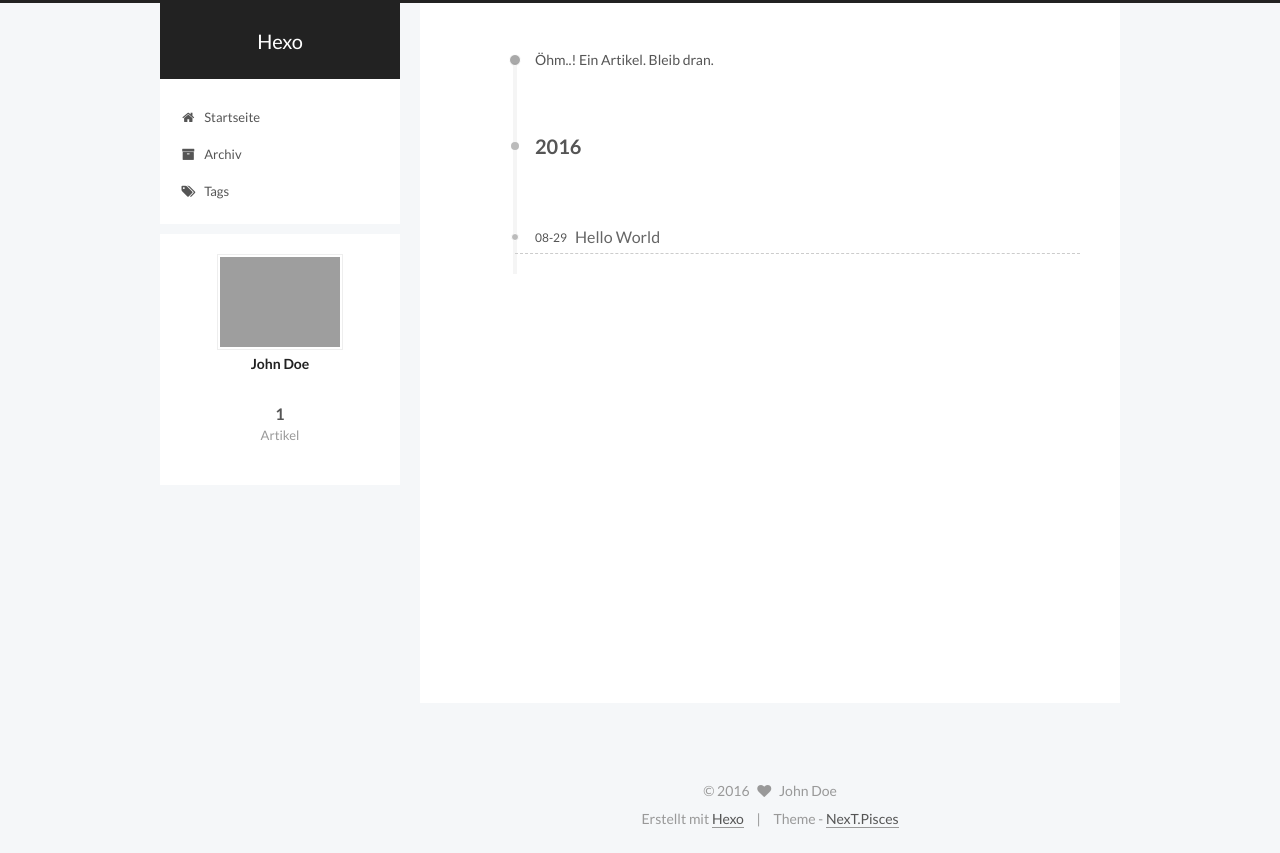
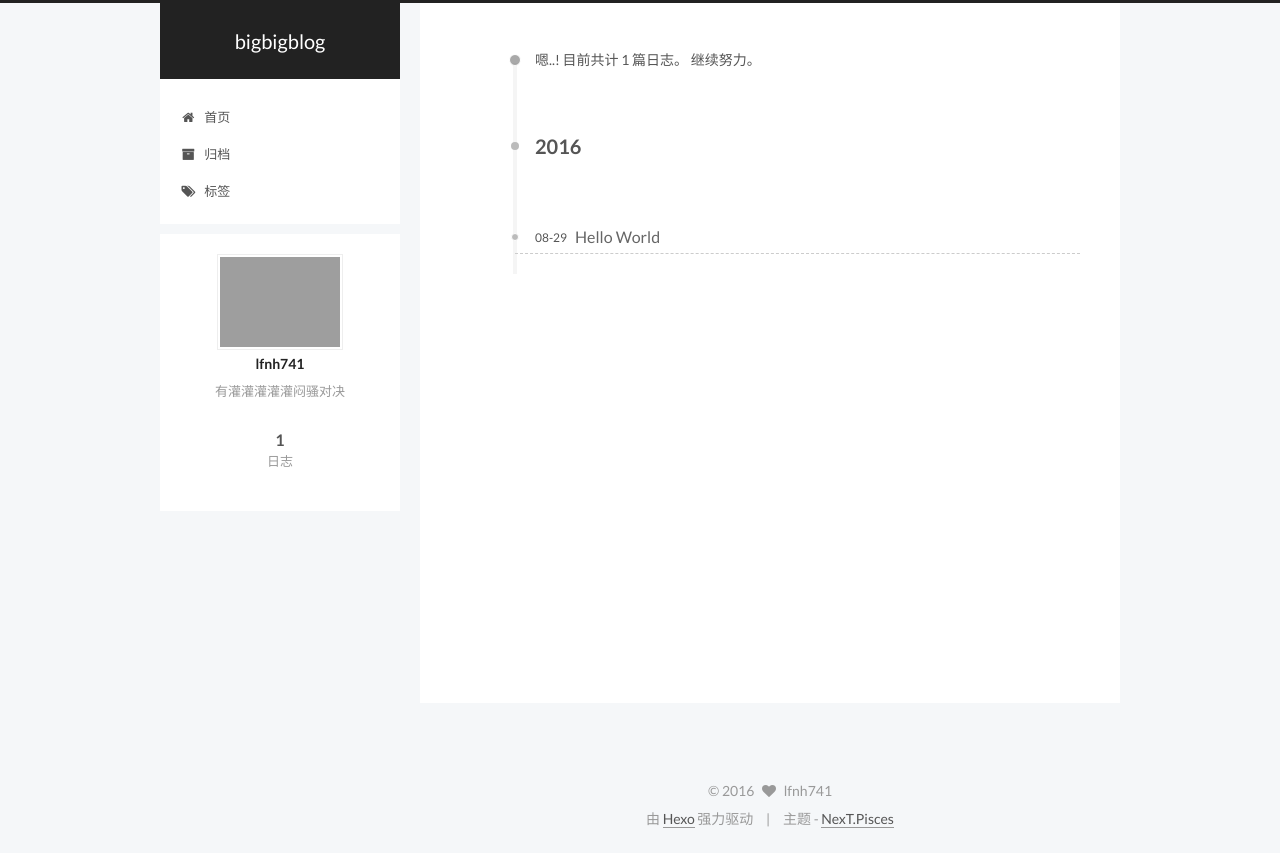
Before and after one commit to lfnh741/lfnh741.github.io, a plain HTML site: page archives/2016/08/index.html in a window 1280 px wide. Drawn offline with Linux system fonts and the light colour scheme; grey boxes are pictures that could not be loaded.

Commit message:
Site updated: 2016-08-30 10:30:14

```diff
--- a/archives/2016/08/index.html
+++ b/archives/2016/08/index.html
@@ -84,12 +84,15 @@
 
 
 
+<meta name="description" content="有灌灌灌灌灌闷骚对决">
 <meta property="og:type" content="website">
-<meta property="og:title" content="Hexo">
+<meta property="og:title" content="bigbigblog">
 <meta property="og:url" content="http://yoursite.com/archives/2016/08/index.html">
-<meta property="og:site_name" content="Hexo">
+<meta property="og:site_name" content="bigbigblog">
+<meta property="og:description" content="有灌灌灌灌灌闷骚对决">
 <meta name="twitter:card" content="summary">
-<meta name="twitter:title" content="Hexo">
+<meta name="twitter:title" content="bigbigblog">
+<meta name="twitter:description" content="有灌灌灌灌灌闷骚对决">
 
 
 
@@ -102,7 +105,7 @@
     motion: true,
     duoshuo: {
       userId: 0,
-      author: 'Author'
+      author: '博主'
     }
   };
 </script>
@@ -112,10 +115,10 @@
 
   <link rel="canonical" href="http://yoursite.com/archives/2016/08/"/>
 
-  <title> Archiv | Hexo </title>
+  <title> 归档 | bigbigblog </title>
 </head>
 
-<body itemscope itemtype="http://schema.org/WebPage" lang="">
+<body itemscope itemtype="http://schema.org/WebPage" lang="zh-Hans">
 
 
 
@@ -143,7 +146,7 @@
   <div class="custom-logo-site-title">
     <a href="/"  class="brand" rel="start">
       <span class="logo-line-before"><i></i></span>
-      <span class="site-title">Hexo</span>
+      <span class="site-title">bigbigblog</span>
       <span class="logo-line-after"><i></i></span>
     </a>
   </div>
@@ -170,7 +173,7 @@
 
               <i class="menu-item-icon fa fa-fw fa-home"></i> <br />
 
-            Startseite
+            首页
           </a>
         </li>
 
@@ -180,7 +183,7 @@
 
               <i class="menu-item-icon fa fa-fw fa-archive"></i> <br />
 
-            Archiv
+            归档
           </a>
         </li>
 
@@ -190,7 +193,7 @@
 
               <i class="menu-item-icon fa fa-fw fa-tags"></i> <br />
 
-            Tags
+            标签
           </a>
         </li>
 
@@ -220,7 +223,7 @@
 
 
 
-      Öhm..! Ein Artikel. Bleib dran.
+      嗯..! 目前共计 1 篇日志。 继续努力。
     </span>
 
 
@@ -302,15 +305,15 @@
         <div class="site-author motion-element" itemprop="author" itemscope itemtype="http://schema.org/Person">
           <img class="site-author-image" itemprop="image"
                src="https://avatars1.githubusercontent.com/u/32269?v=3&s=460"
-               alt="John Doe" />
-          <p class="site-author-name" itemprop="name">John Doe</p>
-          <p class="site-description motion-element" itemprop="description"></p>
+               alt="lfnh741" />
+          <p class="site-author-name" itemprop="name">lfnh741</p>
+          <p class="site-description motion-element" itemprop="description">有灌灌灌灌灌闷骚对决</p>
         </div>
         <nav class="site-state motion-element">
           <div class="site-state-item site-state-posts">
             <a href="/archives">
               <span class="site-state-item-count">1</span>
-              <span class="site-state-item-name">Artikel</span>
+              <span class="site-state-item-name">日志</span>
             </a>
           </div>
 
@@ -353,15 +356,15 @@
   <span class="with-love">
     <i class="fa fa-heart"></i>
   </span>
-  <span class="author" itemprop="copyrightHolder">John Doe</span>
+  <span class="author" itemprop="copyrightHolder">lfnh741</span>
 </div>
 
 <div class="powered-by">
-  Erstellt mit  <a class="theme-link" href="https://hexo.io">Hexo</a>
+  由 <a class="theme-link" href="https://hexo.io">Hexo</a> 强力驱动
 </div>
 
 <div class="theme-info">
-  Theme -
+  主题 -
   <a class="theme-link" href="https://github.com/iissnan/hexo-theme-next">
     NexT.Pisces
   </a>
--- a/css/main.css
+++ b/css/main.css
@@ -1549,7 +1549,7 @@ pre .javascript .function {
   width: 4px;
   height: 4px;
   border-radius: 50%;
-  background: #ff1b8c;
+  background: #0bff93;
 }
 .links-of-blogroll {
   font-size: 13px;
```
Also changed, not shown: 2016/08/29/hello-world/index.html (+18 -18 lines), archives/2016/index.html (+21 -18 lines), archives/index.html (+21 -18 lines), index.html (+21 -18 lines).
